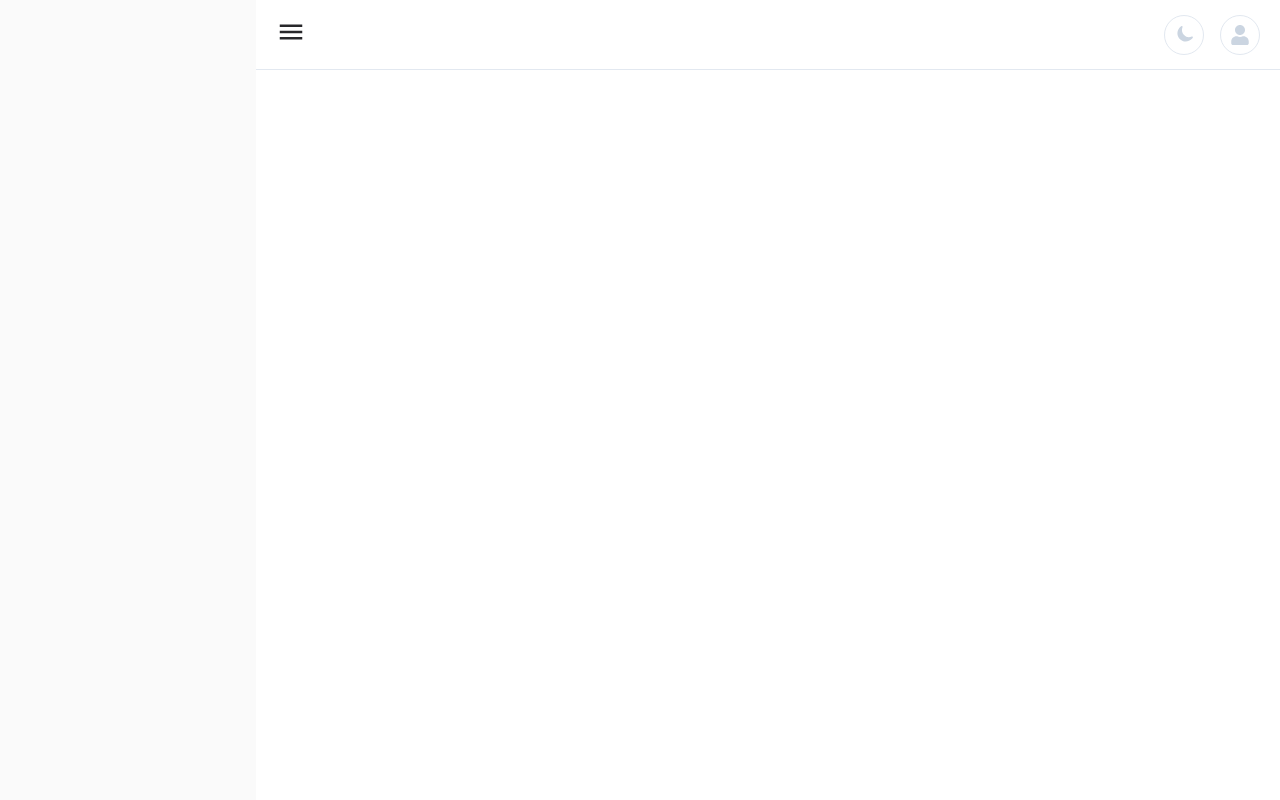
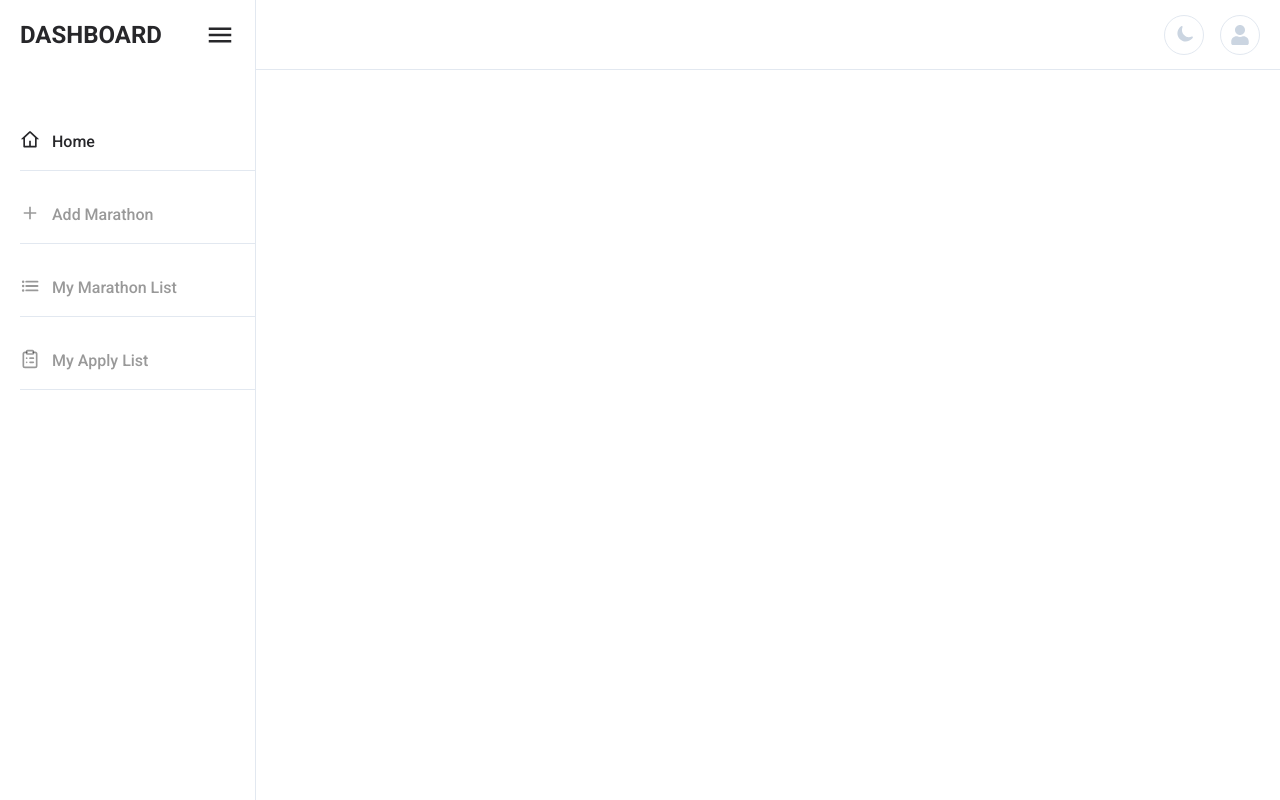
Before and after one commit to devrakibulrahman/raceflow-client-side, a React (Vite) app: page /dashboard in a window 1280 px wide. Built offline with nearby package versions, Linux system fonts and the light colour scheme.

Commit message:
dashboard design done on 01/07/2025 at 12:26 am

```diff
--- a/src/components/DashboardNavbar.jsx
+++ b/src/components/DashboardNavbar.jsx
@@ -6,8 +6,8 @@ const DashboardNavbar = () => {
     return (
         <>
             <div className="w-full max-h-[70px] border-b border-slate-200 ml-64 px-5 flex items-center justify-between">
-                <div className="w-auto">
-                    <button className="w-auto">
+                <div className="w-auto flex items-center justify-center">
+                    <button className="w-auto lg:hidden">
                         <IoMdMenu className="text-3xl text-head-charleston-green"></IoMdMenu>
                     </button>
                 </div>
--- a/src/components/DashboardSidebar.jsx
+++ b/src/components/DashboardSidebar.jsx
@@ -1,9 +1,58 @@
+import { IoMdMenu, IoMdClose, IoMdAdd } from "react-icons/io";
+import { IoList } from "react-icons/io5";
+import { RiHome4Line } from "react-icons/ri";
+import { LuClipboardList } from "react-icons/lu";
+import { Link } from "react-router-dom";
 
 const DashboardSidebar = () => {
     return (
         <>
-            <div className="w-64 h-full bg-[#FAFAFA] fixed top-0 left-0">
-
+            <div className="w-64 h-full bg-white border-r border-slate-200 fixed top-0 left-0">
+                <div className="w-full min-h-[70px] px-5 flex items-center justify-center">
+                    <div className="w-full">
+                        <h1 className="font-roboto text-2xl font-bold uppercase text-head-charleston-green">Dashboard</h1>
+                    </div>
+                    <div className="w-auto">
+                        <button className="w-auto hidden lg:block">
+                            <IoMdMenu className="text-3xl text-head-charleston-green"></IoMdMenu>
+                        </button>
+                        <button className="w-auto lg:hidden">
+                            <IoMdClose  className="text-3xl text-head-charleston-green"></IoMdClose >
+                        </button>
+                    </div>
+                </div>
+                <div className="w-full h-full pl-5 py-5 mt-5">
+                    <div className="w-full">
+                        <nav className="w-full">
+                            <ul className="w-full flex justify-center gap-y-3 flex-col">
+                                <li className="border-b border-slate-200">
+                                    <Link className="font-roboto text-base text-head-charleston-green font-medium flex items-center justify-start gap-3 py-4">
+                                        <RiHome4Line className="text-base text-head-charleston-green lg:text-xl"></RiHome4Line>
+                                        <span className="mt-1">Home</span>
+                                    </Link>
+                                </li>
+                                <li className="border-b border-slate-200 transition ease-linear duration-200 group hover:border-head-charleston-green">
+                                    <Link className="font-roboto text-base text-black/40 transition ease-linear duration-200 group-hover:text-head-charleston-green font-medium flex items-center justify-start gap-3 py-4">
+                                        <IoMdAdd className="text-base text-black/40 transition ease-linear duration-200 group-hover:text-head-charleston-green lg:text-xl"></IoMdAdd>
+                                        <span className="mt-1">Add Marathon</span>
+                                    </Link>
+                                </li>
+                                <li className="border-b border-slate-200 transition ease-linear duration-200 group hover:border-head-charleston-green">
+                                    <Link className="font-roboto text-base text-black/40 transition ease-linear duration-200 group-hover:text-head-charleston-green font-medium flex items-center justify-start gap-3 py-4">
+                                        <IoList className="text-base text-black/40 transition ease-linear duration-200 group-hover:text-head-charleston-green lg:text-xl"></IoList>
+                                        <span className="mt-1">My Marathon List</span>
+                                    </Link>
+                                </li>
+                                <li className="border-b border-slate-200 transition ease-linear duration-200 group hover:border-head-charleston-green">
+                                    <Link className="font-roboto text-base text-black/40 transition ease-linear duration-200 group-hover:text-head-charleston-green font-medium flex items-center justify-start gap-3 py-4">
+                                        <LuClipboardList className="text-base text-black/40 transition ease-linear duration-200 group-hover:text-head-charleston-green lg:text-xl"></LuClipboardList>
+                                        <span className="mt-1">My Apply List</span>
+                                    </Link>
+                                </li>
+                            </ul>
+                        </nav>
+                    </div>
+                </div>
             </div>
         </>
     );
```
